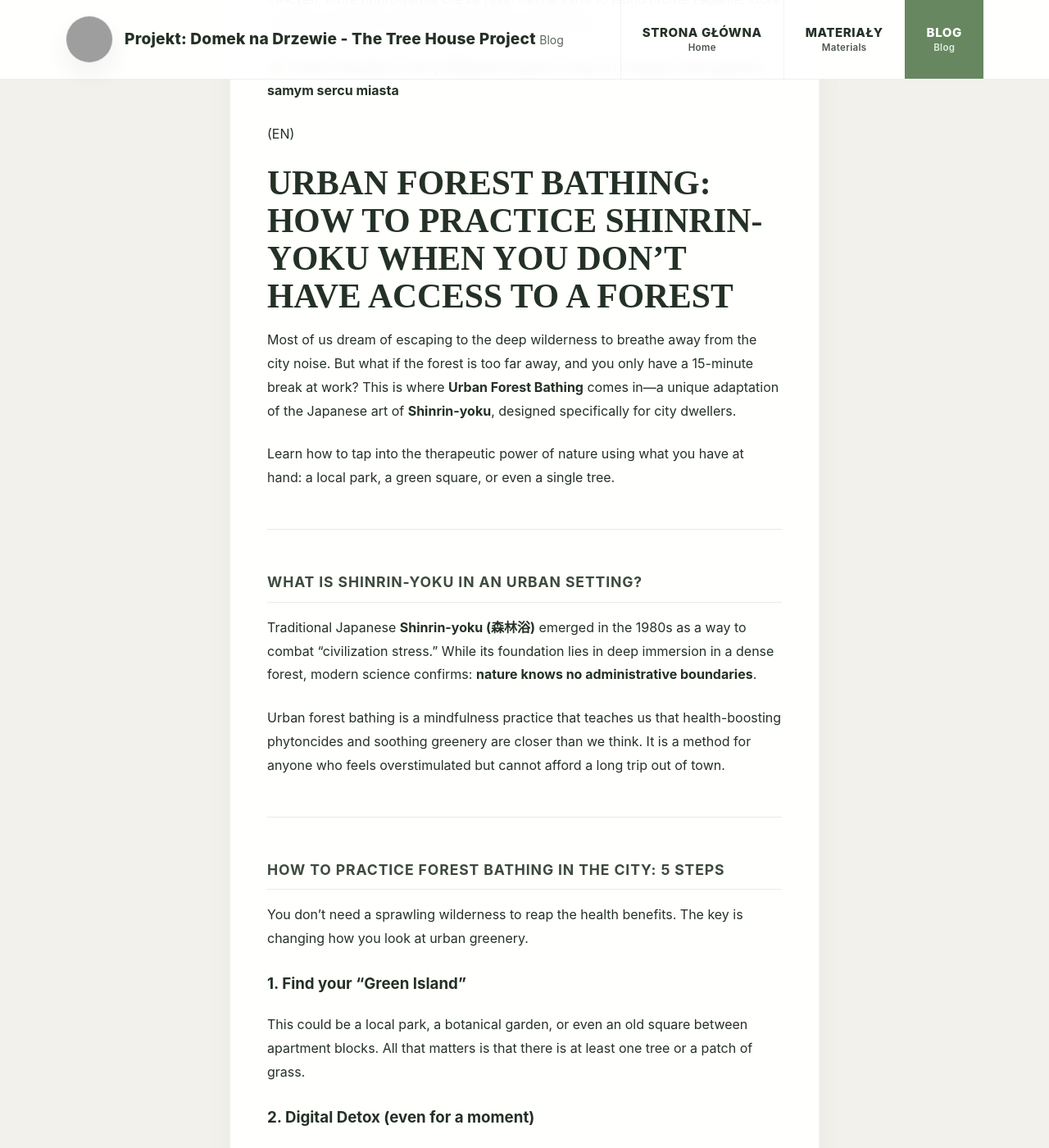
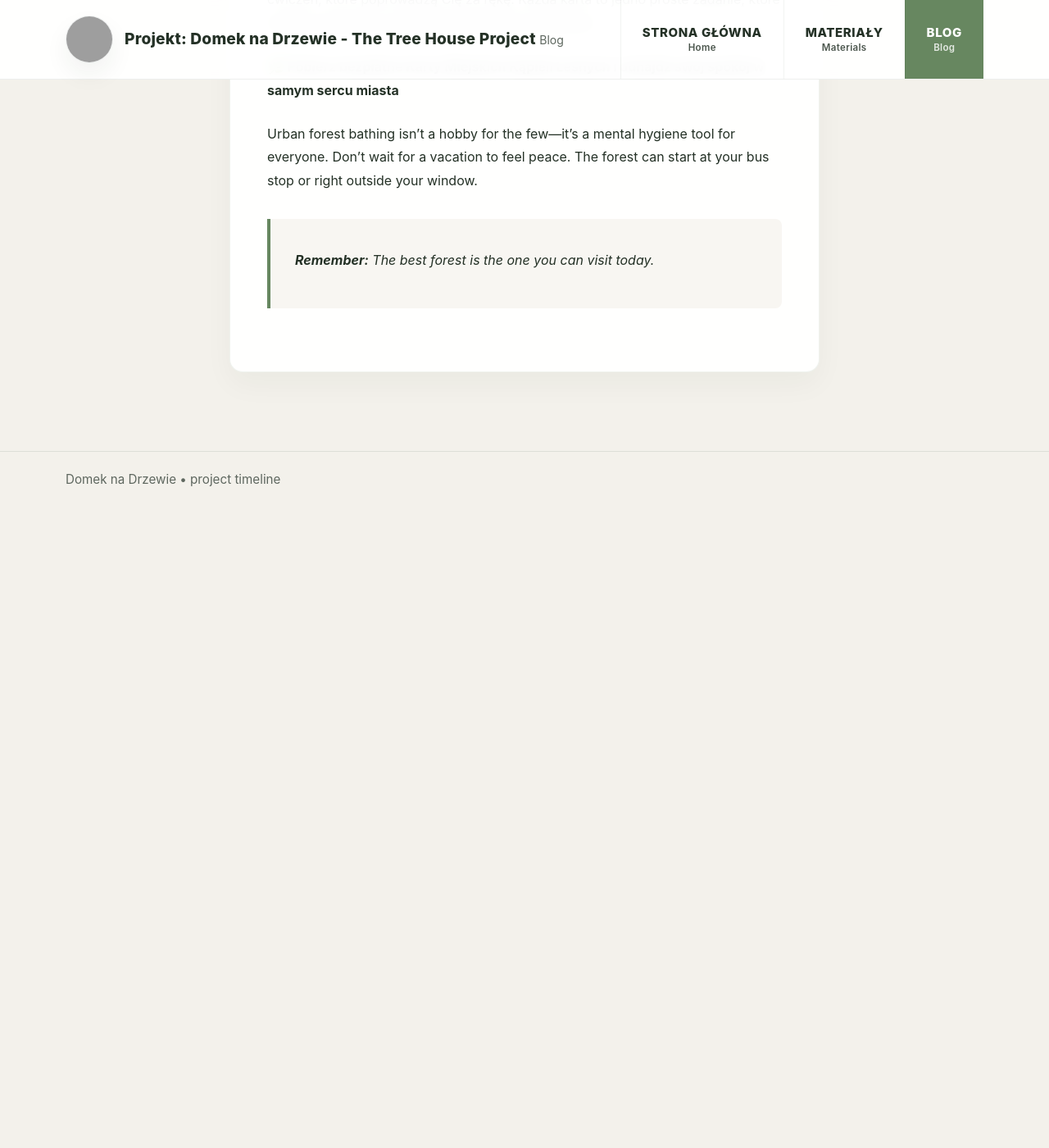
Before and after one commit to akonkia/domeknadrzewie, a Jekyll site: the page built from _posts/2026-04-03-Miejskie-kapiele-lesne-jak-praktykowac-Shinrin-yoku-bez-wyjezdzania-z-miasta.md, in a window 1280 px wide and 1400 px high, scrolled down 3374 px. Shown: the whole window at 82% size. Built offline with Jekyll 4.4.1, drawn with Linux system fonts in a browser that asks for light colours; after the commit the page ends 4004 px from its top, so only the background shows below that; some of the changed text lies outside the part shown; grey boxes are pictures that could not be loaded.

Commit message:
Remove English content and refine Polish article
Removed English section on urban forest bathing and streamlined the Polish content.

```diff
--- a/_posts/2026-04-03-Miejskie-kapiele-lesne-jak-praktykowac-Shinrin-yoku-bez-wyjezdzania-z-miasta.md
+++ b/_posts/2026-04-03-Miejskie-kapiele-lesne-jak-praktykowac-Shinrin-yoku-bez-wyjezdzania-z-miasta.md
@@ -4,7 +4,6 @@ title: "Miejskie kąpiele leśne: Jak praktykować Shinrin-yoku bez wyjeżdżani
 date: 2026-04-03
 lang:
   - pl
-  - en
 excerpt: "Odkryj, jak czerpać z terapeutycznej mocy natury w samym sercu betonu. Przewodnik po miejskim Shinrin-yoku i darmowe karty uważności. (en) Discover how to tap into the therapeutic power of nature in the heart of the city. A guide to urban Shinrin-yoku with free mindfulness cards."
 tags: [shinrin-yoku, kąpiele leśne, uważność, urban bathing, wellbeing]
 ---
@@ -72,60 +71,6 @@ Wiemy, że w mieście trudno o skupienie. Dlatego przygotowaliśmy specjalny cyk
 
 🌿 **[Pobierz bezpłatne Karty Miejskich Kąpieli Leśnych i odnajdź swój spokój w samym sercu miasta](https://domeknadrzewie.edu.pl/materialy/kapiele_miejskie/)**
 
-(EN)
-# Urban Forest Bathing: How to practice Shinrin-yoku when you don't have access to a forest
-
-Most of us dream of escaping to the deep wilderness to breathe away from the city noise. But what if the forest is too far away, and you only have a 15-minute break at work? This is where **Urban Forest Bathing** comes in—a unique adaptation of the Japanese art of **Shinrin-yoku**, designed specifically for city dwellers.
-
-Learn how to tap into the therapeutic power of nature using what you have at hand: a local park, a green square, or even a single tree.
-
----
-
-## What is Shinrin-yoku in an urban setting?
-
-Traditional Japanese **Shinrin-yoku (森林浴)** emerged in the 1980s as a way to combat "civilization stress." While its foundation lies in deep immersion in a dense forest, modern science confirms: **nature knows no administrative boundaries**.
-
-Urban forest bathing is a mindfulness practice that teaches us that health-boosting phytoncides and soothing greenery are closer than we think. It is a method for anyone who feels overstimulated but cannot afford a long trip out of town.
-
----
-
-## How to practice forest bathing in the city: 5 steps
-
-You don't need a sprawling wilderness to reap the health benefits. The key is changing how you look at urban greenery.
-
-### 1. Find your "Green Island"
-This could be a local park, a botanical garden, or even an old square between apartment blocks. All that matters is that there is at least one tree or a patch of grass.
-
-### 2. Digital Detox (even for a moment)
-Urban stimuli are aggressive. Muting your phone is the first signal to your nervous system that it is time for recovery.
-
-### 3. Slow down to nature’s pace
-In the city, we are always rushing. During a forest bath, walk so slowly that you could almost count your steps. Stop by a tree that catches your eye.
-
-### 4. Activate 5 senses in the concrete
-Focusing on small details allows you to "switch off" the city noise:
-* **Sight:** Look at the fractals in the leaves or the texture of the bark.
-* **Sound:** Try to isolate the sound of rustling leaves from the hum of the street.
-* **Touch:** Feel the coolness of a stone or the roughness of a trunk.
-* **Smell:** Inhale the scent of the earth after rain or freshly cut grass.
-
-### 5. Use the "Invitations"
-If your mind is still circling your to-do list, use ready-made mindfulness exercises (invitations) to help you "anchor" yourself in the here and now.
-
----
-
-## Why is it worth it? Benefits confirmed by science
-
-Even brief contact with urban greenery triggers real changes in your body:
-
-* **Attention Restoration (ART):** According to *Attention Restoration Theory*, contact with nature (even in a park) allows the part of the brain responsible for focus and work-related concentration to rest.
-* **Cortisol drop:** Just 15–20 minutes of looking at greenery lowers levels of the stress hormone.
-* **Improved mood:** Urban forest bathing reduces feelings of anxiety and the mental fatigue that comes from living in high-density areas.
-
----
-
-## Your daily dose of the forest (without leaving town)
-
 Urban forest bathing isn't a hobby for the few—it's a mental hygiene tool for everyone. Don't wait for a vacation to feel peace. The forest can start at your bus stop or right outside your window.
 
 > **Remember:** The best forest is the one you can visit today.
```
